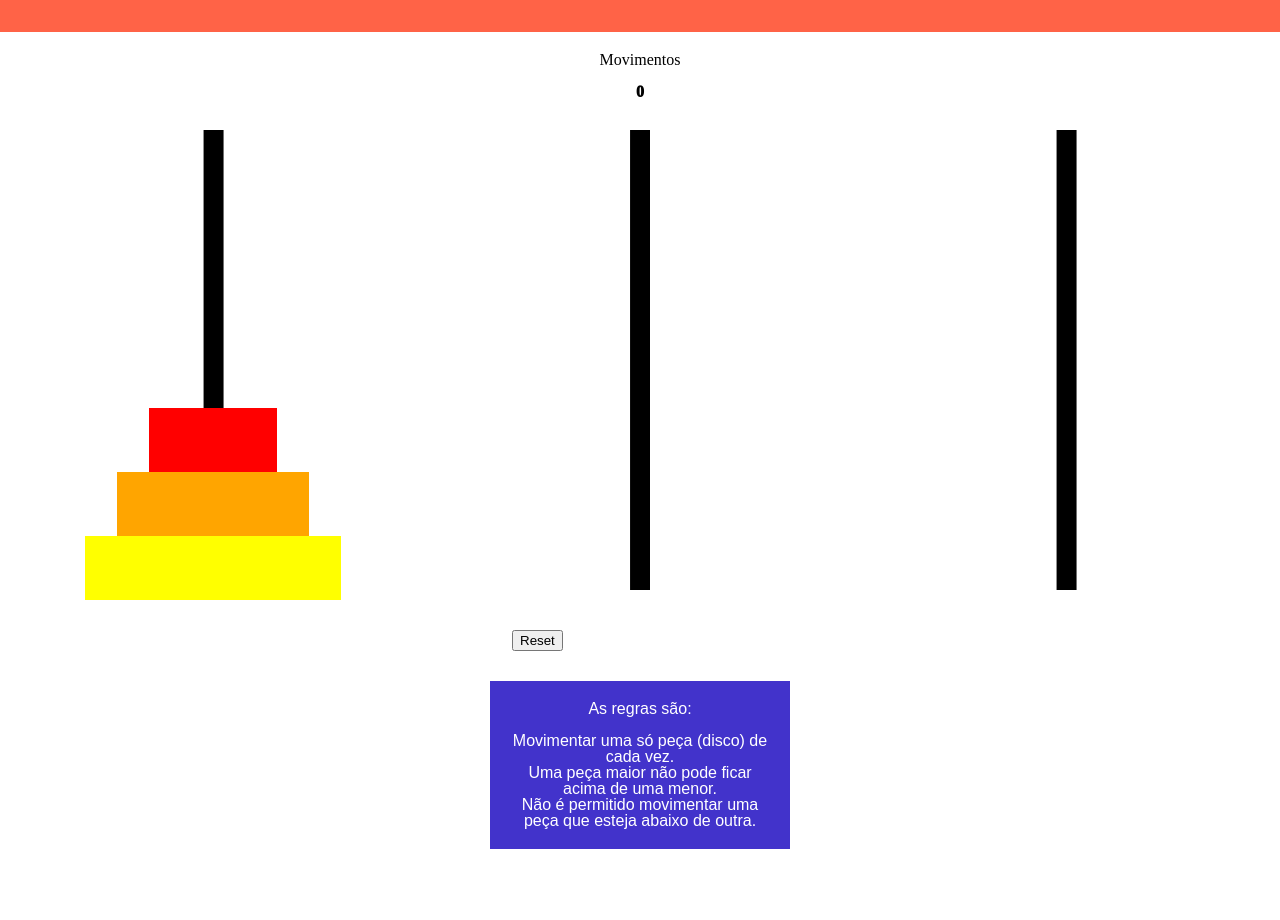
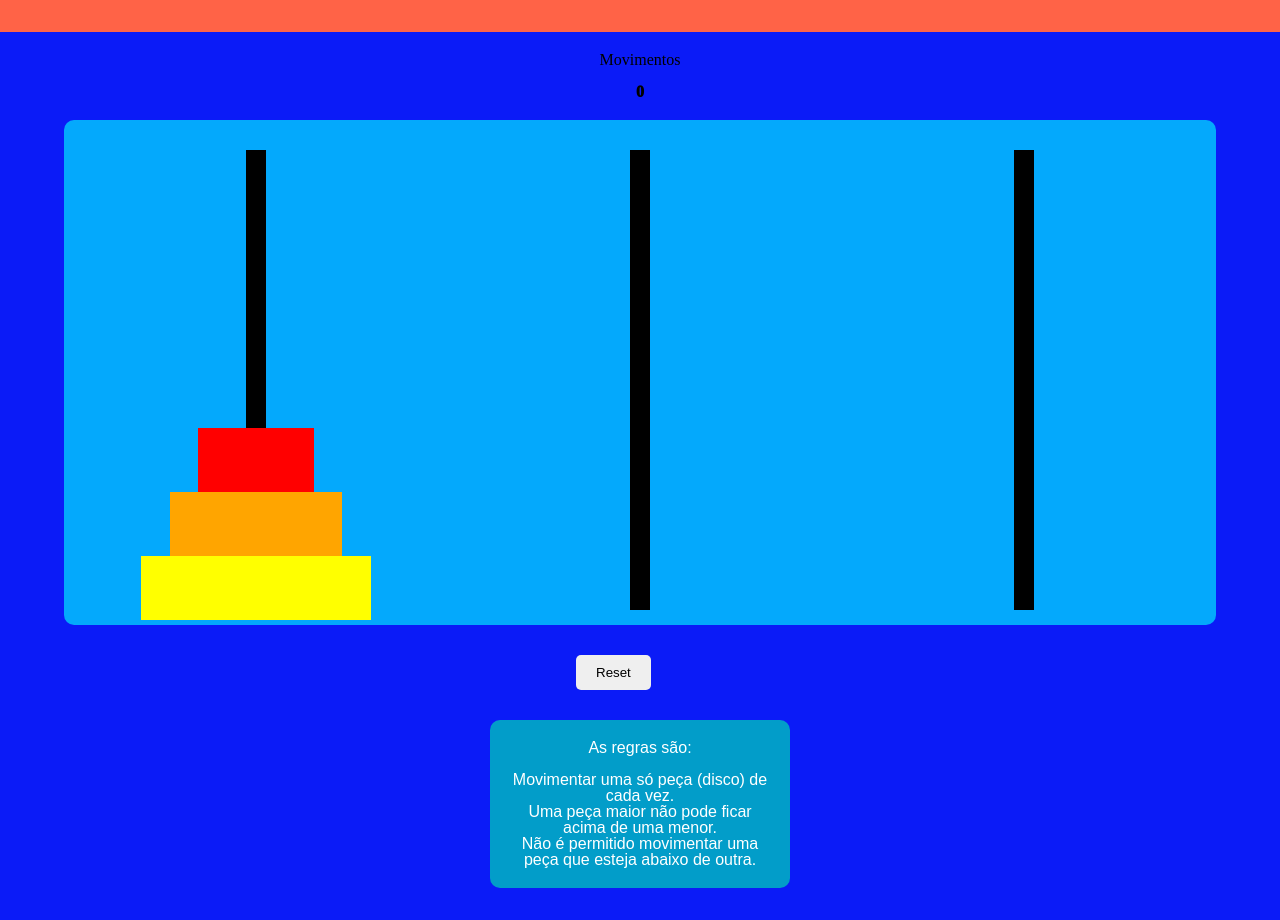
Before and after one commit to Kenzie-Academy-Brasil-Developers/torre-de-hanoi-EmberJP-Yasmin, a plain HTML site: page index.html in a window 1280 px wide. Shown: the part 68-988 px from the top of the page. Before the commit the page ends 949 px from the top, so only its background shows below. Drawn offline with Linux system fonts and the light colour scheme.

Commit message:
arrumei mais

```diff
--- a/script.js
+++ b/script.js
@@ -42,7 +42,13 @@ function moves(event) {
             if(moveTo !== tower && moveTo.childElementCount == rings){
                 result('Parabens!! Voce venceu');
 
+
+                if(disco.classList != 'disco')
+                disco.classList.add('disco')
             }
+            setTimeout(function(){
+                disco.classList.remove('disco')
+            },500)
 
            contar(count)
         }
@@ -51,7 +57,6 @@ function moves(event) {
 
 
     }
-
 
 
 createRings()
--- a/style.css
+++ b/style.css
@@ -4,12 +4,16 @@ html {
 
 
 /* Emerson */
-
+body{
+    background-color: rgb(11, 27, 247);
+}
 #container {
-    width: 100%;
-
+    margin: 0 auto;
+    width: 90%;
+    background-color: rgba(0, 255, 255, 0.623);
+    padding: 20px 0 5px 0;
     height: 60vh;
-
+    border-radius: 10px;
     display: flex;
     justify-content: center;
     flex-direction: column;
@@ -46,12 +50,13 @@ background-position-y: center;
 }
 #ring--1, #ring--2, #ring--3, #ring--4, #ring--5{
     position: relative;
-    animation: disco 1s;
+    animation:disco 500ms;
 }
 @keyframes disco{
 0%{bottom: 70px};
 100%{top: -40px};
 }
+
 
 #ring--1 {
     background-color: red;
@@ -104,9 +109,15 @@ h1{
 
 }
 button{
-    margin: 30px 40%;
+    margin: 30px 45%;
+    padding: 10px 20px;
+    border: none;
+    border-radius: 5px;
 }
-
+button:hover{
+    background-color: rgb(179, 215, 247);
+    border: 1px solid black;
+}
 #movimentos{
     text-align:center;
     margin: 20px;
@@ -131,7 +142,8 @@ button{
 
   }
   #abrirModal p{
-    background: rgba(19, 0, 191, 0.8);
+      border-radius: 10px;
+    background: rgba(0, 191, 191, 0.8);
     color: white;
     text-align: center;
     padding: 20px;
```
